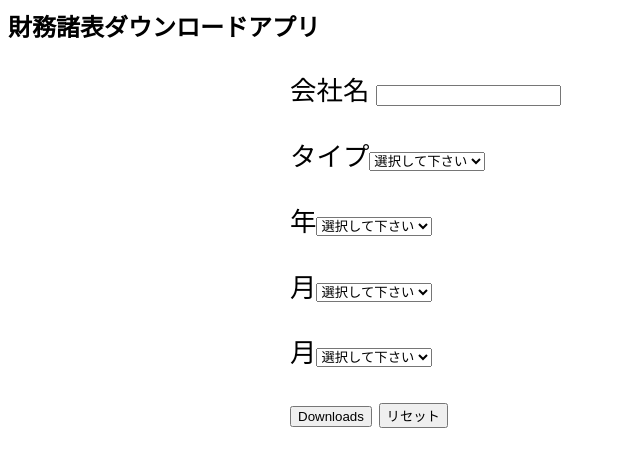
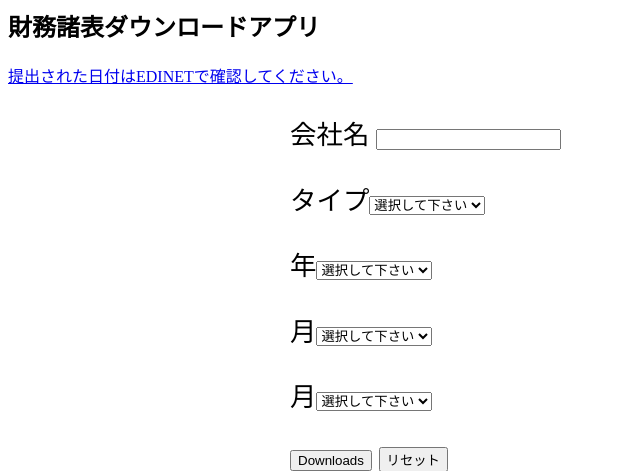
Before and after one commit to takumiyoshiko/financial_statements, a Flask app: page / in a window 1280 px wide. Shown: the top 471 px of the page, without its empty margins (0-640 px from the left). Run offline with Flask 2, Linux system fonts and the light colour scheme; some libraries are stand-ins or nearby versions.

Commit message:
first commit

```diff
--- a/templates/index.html
+++ b/templates/index.html
@@ -22,12 +22,14 @@
   encolor  = "#ffffff";
  -->
 </script>
+    <a href="https://disclosure.edinet-fsa.go.jp/E01EW/BLMainController.jsp?uji.verb=W0EZA230CXP001007BLogic&uji.bean=ee.bean.parent.EECommonSearchBean&TID=W1E63010">提出された日付はEDINETで確認してください。</a>
       <form action = "/retrieve_article" method = "POST" onSubmit="return FormCheck(fld,reqcolor,encolor)">
          <p>会社名 <input type = "text" name = "company" value = ""/></p>
          <p>タイプ<select name="type"title="年を選択してください">
           <option selected>選択して下さい</option>
           <option value="有価証券報告書">有価証券報告書</option>
           <option value="四半期">四半期報告書</option>
+          <option value="半期報告書">半期報告書</option>
         </select></p>
          <p>年<select name="year"title="年を選択してください">
           <option selected>選択して下さい</option>
```
